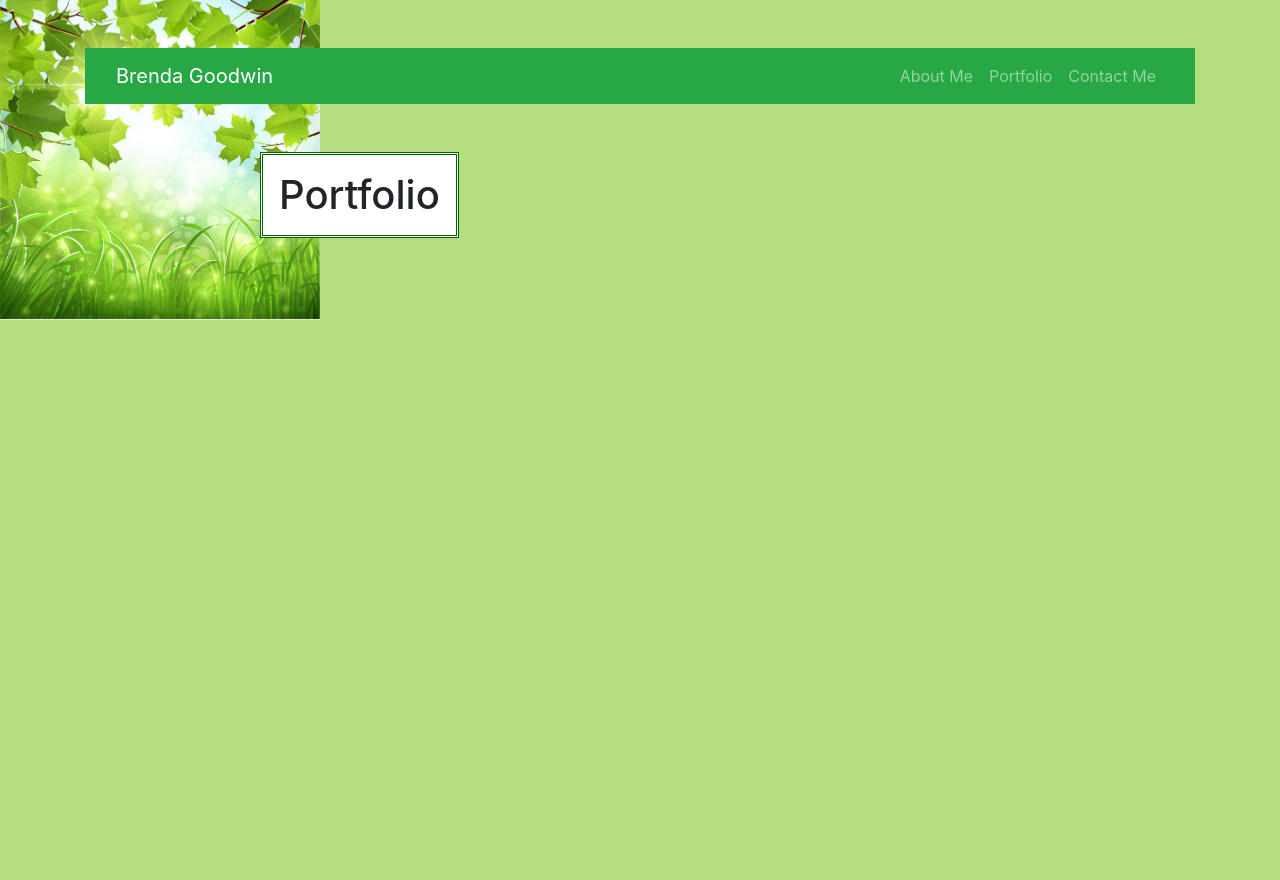
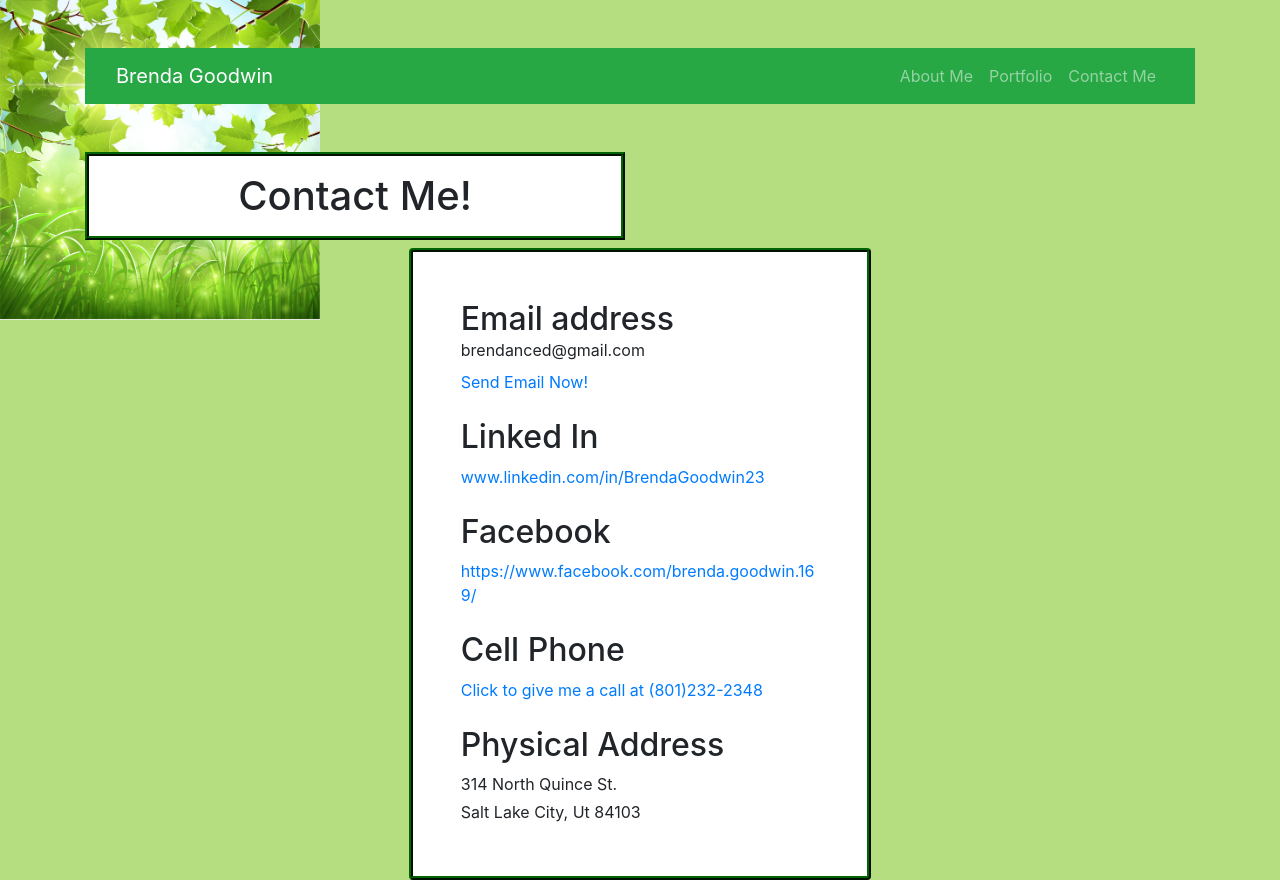
Before and after one commit to brendancer/Portfolio-B.Goodwin, a plain HTML site: page contact.html in a window 1280 px wide. Before the commit the page ends 800 px from the top, so only its background shows below. Drawn offline with nearby package versions, Linux system fonts and the light colour scheme.

Commit message:
contact page

```diff
--- a/contact.html
+++ b/contact.html
@@ -2,7 +2,7 @@
 <html lang="en">
 
 <head>
-  <title>>Portfolio</title>
+  <title>Contact</title>
   <!-- Required meta tags -->
   <meta charset="utf-8">
   <meta name="viewport" content="width=device-width, initial-scale=1, shrink-to-fit=no">
@@ -51,12 +51,40 @@
 
 
 
-<!--Main Content-->
-<div class="row">
-  <div class="col-md- offset-md-2 ">
-    <h1 class="bg-white text-center p-3" style="border-color: darkgreen;border-style: double;">Portfolio
+<!--Main Content-header-->
+<header class="row">
+  <div class="col-md-6">
+    <h1 class="bg-white text-center p-3" style=" border-width: 4px; border-color: darkgreen;border-style:ridge;">Contact Me!
     </h1>
-</div>
+  </div>
+</header>
+
+
+<body>
+
+
+ <!--Conbtact Card-->
+ <div class="container card col-md-5 offset-auto p-5" style="border-color: darkgreen;border-style:ridge; border-width:4px;">
+  <h2>Email address</h2>
+  <p style="line-height: .5;">brendanced@gmail.com</p>
+  <a href="mailto: brendanced@gmail.com" target="_blank">Send Email Now!</a>
+  <br>
+  <h2>Linked In</h2>
+  <a href="https://www.linkedin.com/in/brendagoodwin23?lipi=urn%3Ali%3Apage%3Ad_flagship3_profile_view_base_contact_details%3B4Fr3OXkLQqqezegaBSTsBA%3D%3D" target="_blank">www.linkedin.com/in/BrendaGoodwin23</a>
+<br>
+  <h2>Facebook</h2>
+  <a href="https://www.facebook.com/brenda.goodwin.169/" target="_blank" >https://www.facebook.com/brenda.goodwin.169/</a>
+  <br>
+  <h2>Cell Phone</h2>
+  <a href="tel:8012322348"target="_blank">
+Click to give me a call at (801)232-2348
+  </a>
+  <br>
+  <h2>Physical Address</h2>
+  <p>314 North Quince St.</p>
+  <p style="line-height: 0;">Salt Lake City, Ut 84103</p>
+
+
 </div>
 
 
@@ -66,6 +94,8 @@
 
 
 
+
+</body>
 
 
 
```
Also changed, not shown: portfolio.html (+5 -5 lines).
